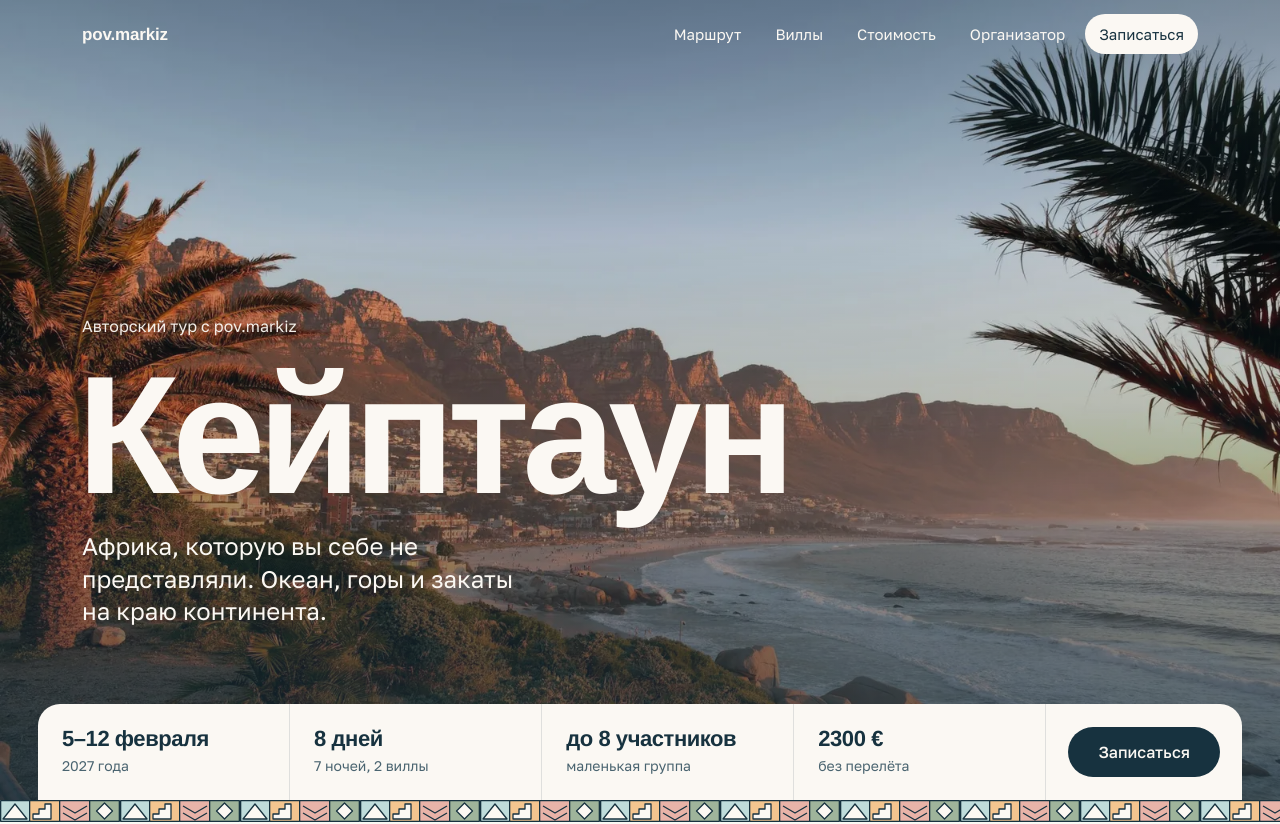
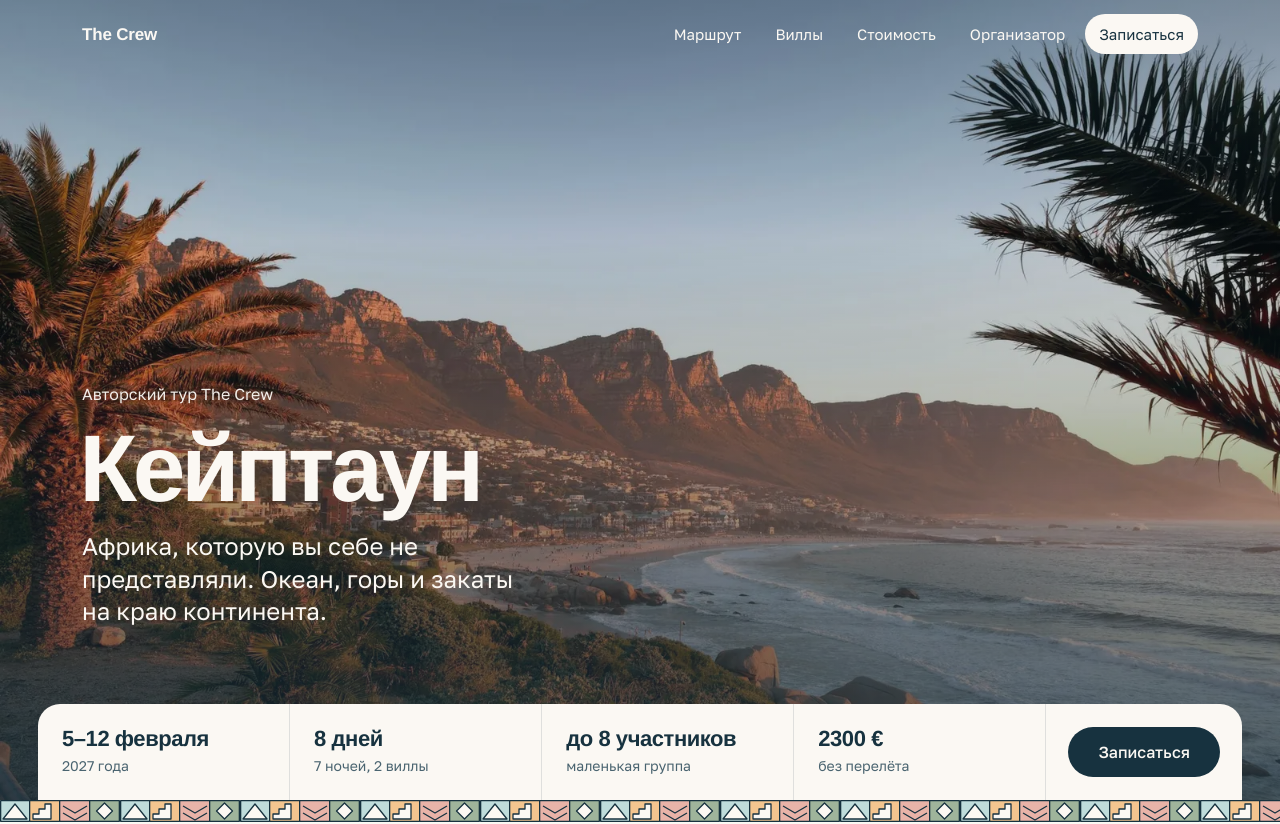
Before and after one commit to povmarkiz/cape-town, a plain HTML site: page index.html in a window 1280 px wide. Shown: the top 824 px of the page. Drawn offline with Linux system fonts and the light colour scheme.

Commit message:
Логотип The Crew со ссылкой на главную, заголовок первого экрана как в Турции
Co-Authored-By: Claude Opus 5.5 <noreply@anthropic.com>
Claude-Session: https://claude.ai/code/session_01HCzkUQCDMD1fogYbCJddQG

```diff
--- a/index.html
+++ b/index.html
@@ -83,7 +83,7 @@ h2{font-size:clamp(28px,4vw,44px);font-weight:700;max-width:18ch}
 .hero::after{content:"";position:absolute;inset:0;z-index:-1;background:linear-gradient(180deg,rgba(23,50,63,.45) 0%,rgba(23,50,63,.18) 30%,rgba(23,50,63,.28) 50%,rgba(23,50,63,.72) 100%)}
 .hero-in{padding-bottom:40px;padding-top:150px}
 .hero-kicker{font-size:16px;margin-bottom:18px;opacity:.95}
-.hero h1{font-size:clamp(54px,14vw,168px);font-weight:700;letter-spacing:-.045em;line-height:.92;margin-left:-.03em}
+.hero h1{font-size:clamp(48px,11.5vw,150px);font-weight:700;letter-spacing:-.045em;line-height:.92;margin-left:-.03em}
 .hero-sub{font-size:clamp(18px,2.4vw,24px);margin-top:18px;max-width:30ch;line-height:1.35}
 .facts{position:relative;background:var(--shell);color:var(--ink);border-radius:22px 22px 0 0;margin-top:36px}
 .facts-grid{display:grid;grid-template-columns:repeat(4,1fr) auto;align-items:center}
@@ -100,6 +100,7 @@ h2{font-size:clamp(28px,4vw,44px);font-weight:700;max-width:18ch}
 .facts + .band{background-color:var(--shell)}
 
 .hero>.wrap{width:100%}
+@media (min-width:1000px){.hero .hero-in h1{font-size:clamp(72px,7.4vw,120px)}}
 /* интро */
 .intro{background:var(--shell);padding:84px 0 96px}
 .intro-grid{display:grid;grid-template-columns:5fr 6fr;gap:48px;align-items:start}
@@ -356,7 +357,7 @@ footer a{color:var(--shell)}
 
 <header class="nav" id="nav">
   <div class="nav-in">
-    <a class="logo" href="#top">pov.markiz</a>
+    <a class="logo" href="https://povmarkiz.github.io/">The Crew</a>
     <nav class="nav-links" aria-label="Разделы">
       <a href="#route">Маршрут</a>
       <a href="#villas">Виллы</a>
@@ -371,7 +372,7 @@ footer a{color:var(--shell)}
 <section class="hero">
   <img class="hero-img" src="assets/img/st-hero-s.webp" srcset="assets/img/st-hero-s.webp 800w, assets/img/st-hero.webp 1600w" sizes="100vw" alt="Camps Bay и горы Двенадцать апостолов на закате" loading="eager" decoding="async">
   <div class="wrap hero-in">
-    <p class="hero-kicker">Авторский тур с pov.markiz</p>
+    <p class="hero-kicker">Авторский тур The Crew</p>
     <h1>Кейптаун</h1>
     <p class="hero-sub">Африка, которую вы себе не представляли. Океан, горы и закаты на краю континента.</p>
   </div>
@@ -752,7 +753,7 @@ footer a{color:var(--shell)}
 
 <footer>
   <div class="wrap">
-    <span>Кейптаун, ЮАР. Авторский тур, февраль 2027</span>
+    <span>The Crew. Кейптаун, февраль 2027</span>
     <a href="https://instagram.com/pov.markiz" target="_blank" rel="noopener">@pov.markiz</a>
   </div>
 </footer>
```
